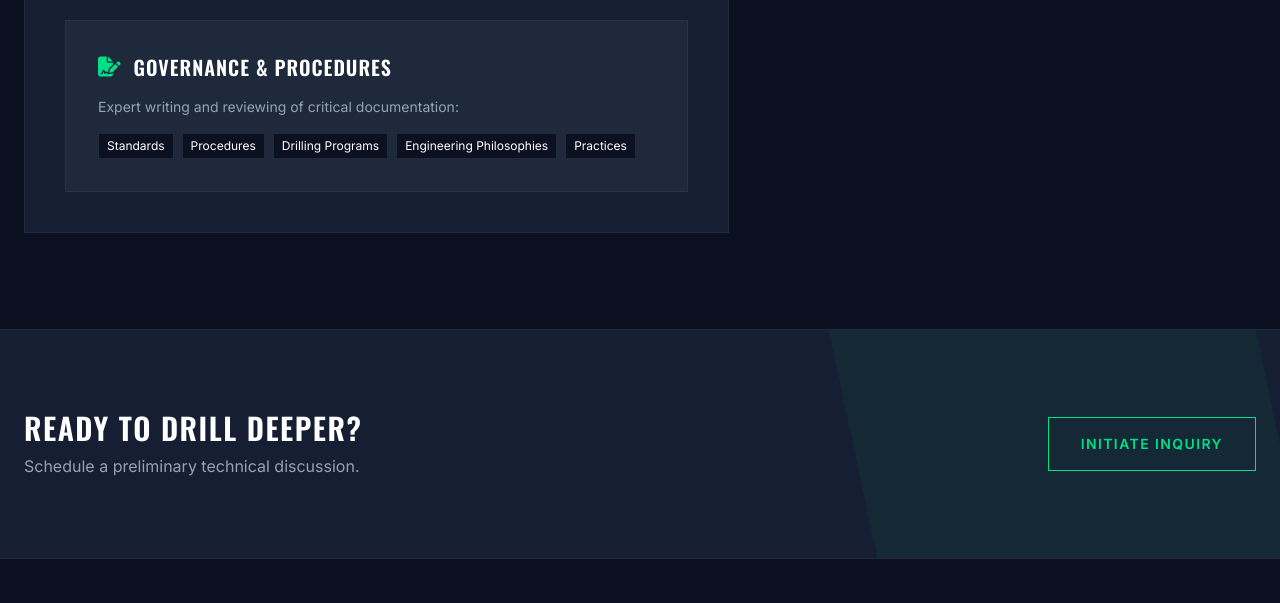
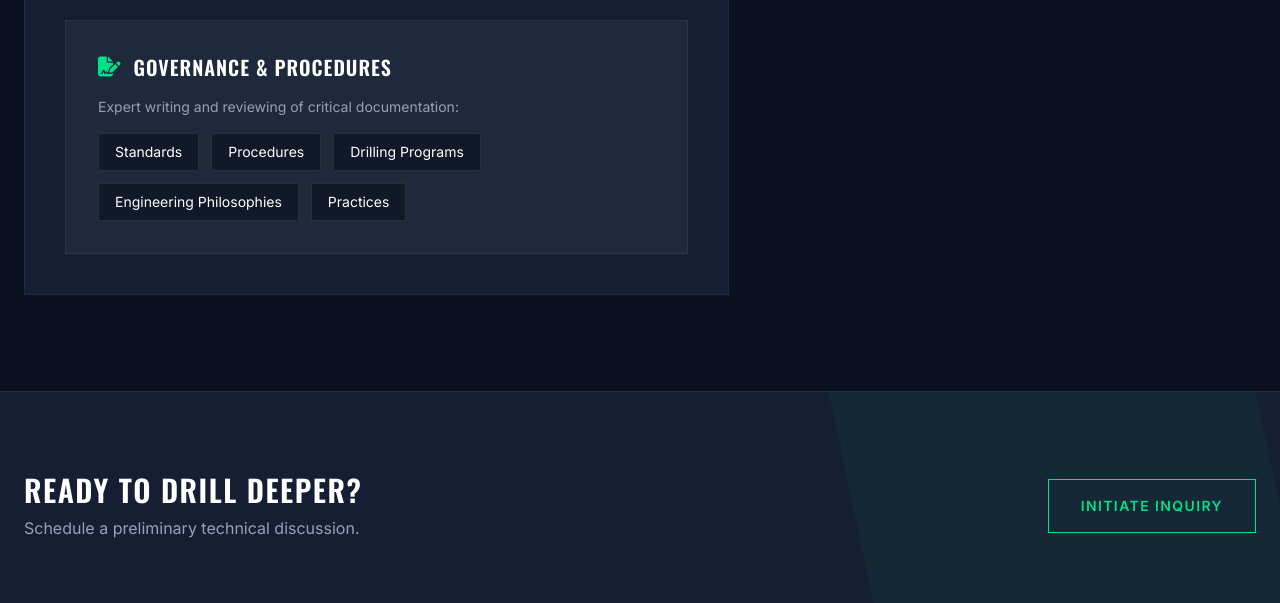
Before and after one commit to benjongejan/jwem-website, a plain HTML site: page index.html in a window 1280 px wide. Shown: the part 3200-3803 px from the top of the page. Drawn offline with nearby package versions, Linux system fonts and the light colour scheme.

Commit message:
Update index.html

```diff
--- a/index.html
+++ b/index.html
@@ -454,14 +454,14 @@
                                     <i class="fa-solid fa-file-signature text-primary"></i> Governance & Procedures
                                 </h3>
                                 <p class="text-text-muted text-sm mb-4">Expert writing and reviewing of critical documentation:</p>
-                                <div class="flex flex-wrap gap-2">
-                                    <span class="px-2 py-1 bg-background text-xs text-white border border-white/10">Standards</span>
-                                    <span class="px-2 py-1 bg-background text-xs text-white border border-white/10">Procedures</span>
-                                    <span class="px-2 py-1 bg-background text-xs text-white border border-white/10">Drilling Programs</span>
-                                    <span class="px-2 py-1 bg-background text-xs text-white border border-white/10">Engineering Philosophies</span>
-                                    <span class="px-2 py-1 bg-background text-xs text-white border border-white/10">Practices</span>
-                                </div>
-                            </div>
+                               <div class="flex flex-wrap gap-3 mt-4">
+    <span class="px-4 py-2 bg-[#111827] text-white text-sm border border-white/10 rounded-sm">Standards</span>
+    <span class="px-4 py-2 bg-[#111827] text-white text-sm border border-white/10 rounded-sm">Procedures</span>
+    <span class="px-4 py-2 bg-[#111827] text-white text-sm border border-white/10 rounded-sm">Drilling Programs</span>
+    <span class="px-4 py-2 bg-[#111827] text-white text-sm border border-white/10 rounded-sm">Engineering Philosophies</span>
+    <span class="px-4 py-2 bg-[#111827] text-white text-sm border border-white/10 rounded-sm">Practices</span>
+</div>
+
 
                         </div>
                     </div>
```
